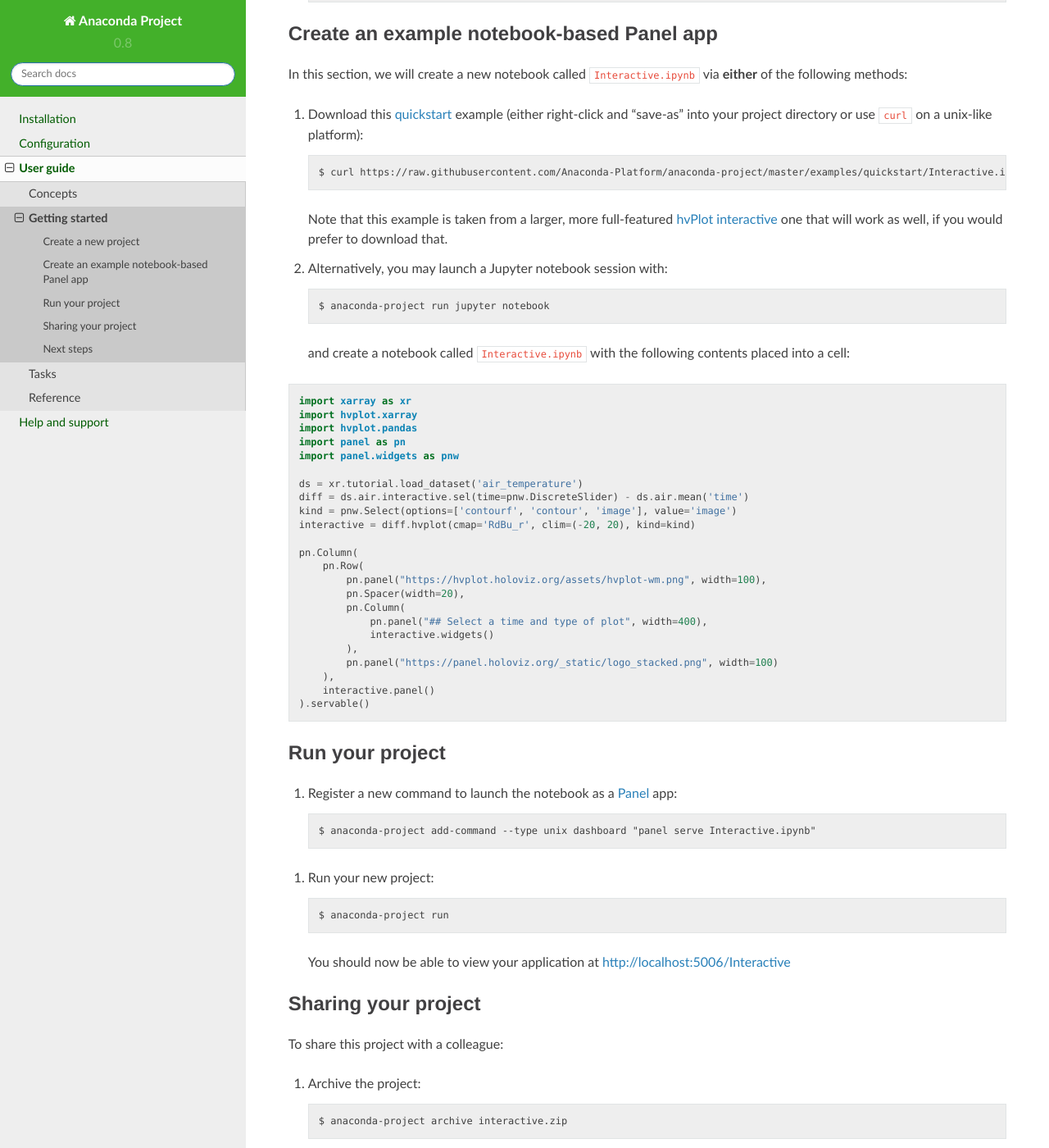
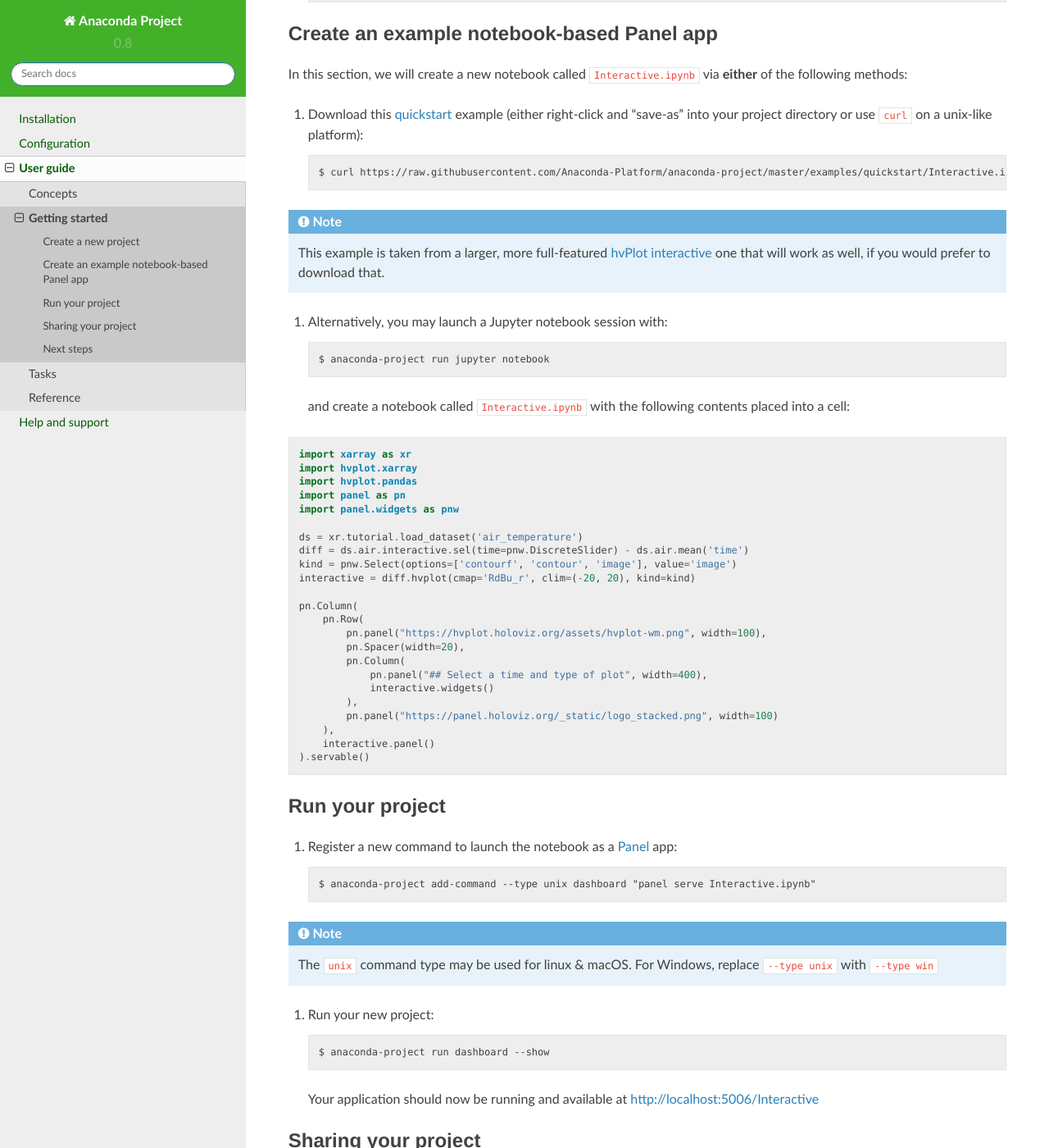
Before and after one commit to anaconda/anaconda-project, a Sphinx documentation site: the page built from docs/source/user-guide/getting-started.rst, in a window 1280 px wide and 1400 px high, scrolled down 800 px. Shown: the whole window at 82% size. Built offline with Sphinx 7.4.7 and the Read the Docs theme 2.0.0, drawn with Linux system fonts in a browser that asks for light colours.

Commit message:
Add some notes for platform-specific behavior, and auto-launch during run

```diff
--- a/docs/source/user-guide/getting-started.rst
+++ b/docs/source/user-guide/getting-started.rst
@@ -45,7 +45,7 @@
 
     $ curl https://raw.githubusercontent.com/Anaconda-Platform/anaconda-project/master/examples/quickstart/Interactive.ipynb -o Interactive.ipynb
 
-   Note that this example is taken from a larger, more full-featured
+.. note:: This example is taken from a larger, more full-featured
    `hvPlot interactive`_ one that will work as well, if you would prefer
    to download that.
 
@@ -92,13 +92,14 @@
 
      $ anaconda-project add-command --type unix dashboard "panel serve Interactive.ipynb"
 
+.. note:: The ``unix`` command type may be used for linux & macOS. For Windows, replace ``--type unix`` with ``--type win``
 .. _Panel: https://panel.holoviz.org
 
 #. Run your new project::
 
-     $ anaconda-project run
+     $ anaconda-project run dashboard --show
 
-   You should now be able to view your application at http://localhost:5006/Interactive
+   Your application should now be running and available at http://localhost:5006/Interactive
 
 Sharing your project
 ====================
```
